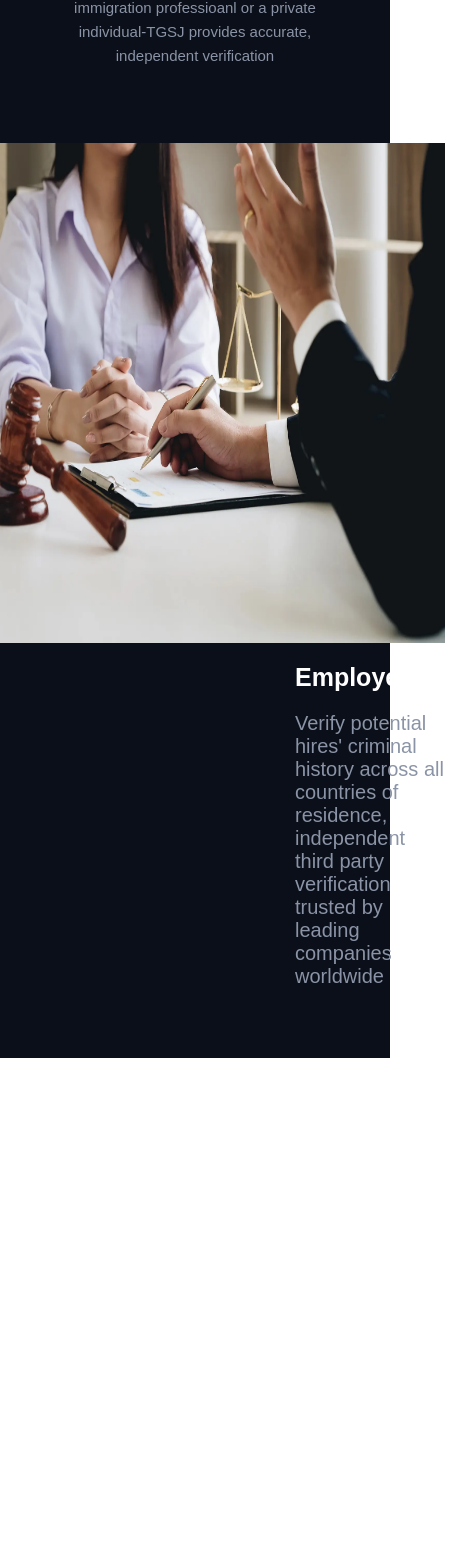
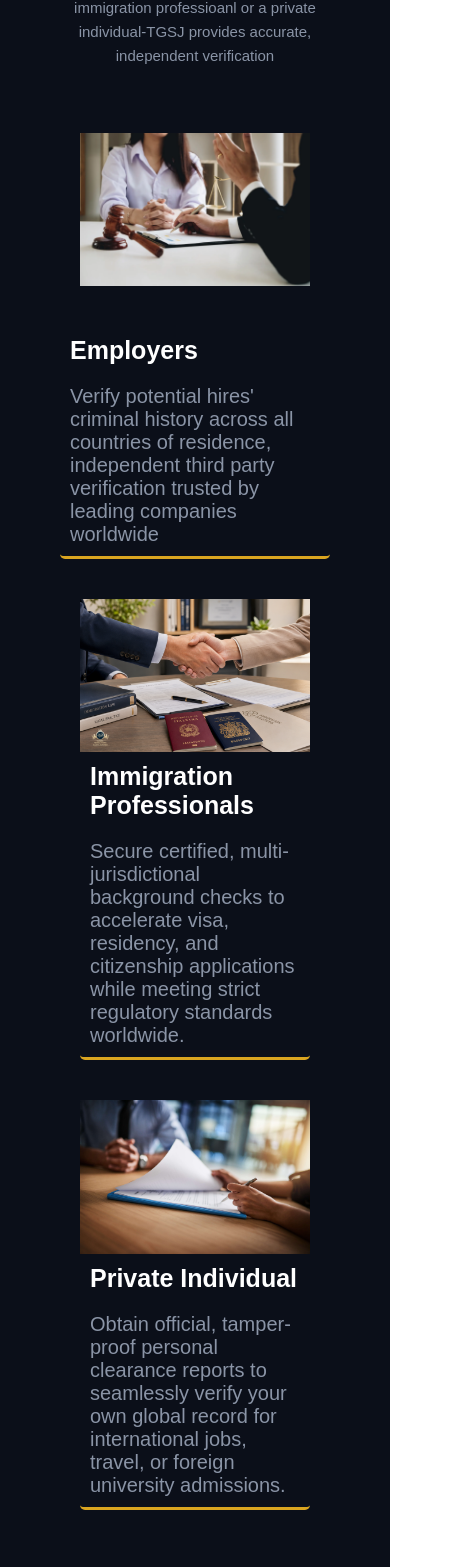
Before and after one commit to hafsaamir-prog/criminal-record-verification-app-, a React (Vite) app: page / in a window 390 px wide. Shown: the part 3350-4917 px from the top of the page, 455 px wide, since content can reach past the window. Before the commit the page ends 4408 px from the top, so only its background shows below. Built offline with nearby package versions, Linux system fonts and the light colour scheme.

Commit message:
Added the who do we serve people

```diff
--- a/src/App.css
+++ b/src/App.css
@@ -432,6 +432,16 @@
   font-size: 12px;
   margin: 5px 0 25px 0;
 }
+.image-container{
+  display:flex;
+  justify-content:center;
+  padding: 0 20px;
+  flex-direction: column;
+}
+.people-image {
+    width: 500px;
+    margin: 0 auto;
+}
 .people-container{
   font-family: 'Arial', sans-serif;
   padding: 10px 10px;
@@ -439,26 +449,31 @@
   flex-direction: column;
   gap:20px;
   border-radius: 5px ;
-  align-content: center;
-
+  width: 500px;
+  margin: 0 auto;
+  border-bottom: solid goldenrod;
 }
-.people-image {
-  display: block;
-  width: 500px;
-  height: 500px;
-  margin: 0 auto;
-}
-
 .people-title{
   color:white;
   font-size:25px;
-  text-align: left;
-  padding-left: 350px;
 }
 .people-desc{
   color: #8a94a6;
   font-size:20px;
-  text-align: left;
-  padding-left: 350px;
 
 }
+@media(max-width:600px){
+  .people-container{
+    width:100%;
+    max-width:500px ;
+  }
+  .people-image{
+    width:100%;
+    height:auto;
+    max-width:500px;
+  }
+  .text-container{
+    width:100%;
+    max-width:500px;
+  }
+}
--- a/src/components/People.jsx
+++ b/src/components/People.jsx
@@ -1,5 +1,7 @@
 import React from 'react';
 import employers from "../assets/employers.png";
+import immigration from "../assets/immigration.png";
+import individual from "../assets/individual.png"
 export default function People(){
     return (
         <div className="serv-container">
@@ -8,13 +10,29 @@ export default function People(){
                 <h1 className="serv-main-heading">Verification for Every Need</h1>
                 <p className="serv-sub-heading">Weather you're an employer, an immigration professioanl or a private individual-TGSJ provides accurate, independent verification</p>
             </div>
+        <div className="image-container">
+            <img src ={employers} alt ="Employers" className="people-image"/></div>
+        <div className ="people-container">
+                <h3 className="people-title">Employers</h3>
+                <p className="people-desc">Verify potential hires' criminal history across
+                    all countries of residence, independent third party verification
+                    trusted by leading companies worldwide</p>
+        </div>
+        <div className="image-container">
+            <img src ={immigration} alt ="Immigration" className ="people-image"/>
             <div className ="people-container">
-                <img src ={employers} alt ="Employers" className="people-image"/>
-                <h3 className="people-title">Employers</h3>
-                <p className="people-desc">Verify potential hires' criminal history across all countries of residence, independent third party verification trusted by leading companies worldwide</p>
-            </div>
+                <h3 className="people-title">Immigration Professionals</h3>
+                <p className="people-desc">Secure certified, multi-jurisdictional background checks to accelerate visa, residency, and citizenship applications while meeting strict regulatory standards worldwide.</p>
         </div>
-
+        </div>
+        <div className="image-container">
+            <img src ={individual} alt ="Individual" className ="people-image"/>
+            <div className ="people-container">
+                <h3 className="people-title">Private Individual</h3>
+                <p className="people-desc">Obtain official, tamper-proof personal clearance reports to seamlessly verify your own global record for international jobs, travel, or foreign university admissions.</p>
+        </div>
+        </div>
+</div>
 
     );
 }
```
Also changed, not shown: src/assets/immigration.png (added), src/assets/individual.png (added).
